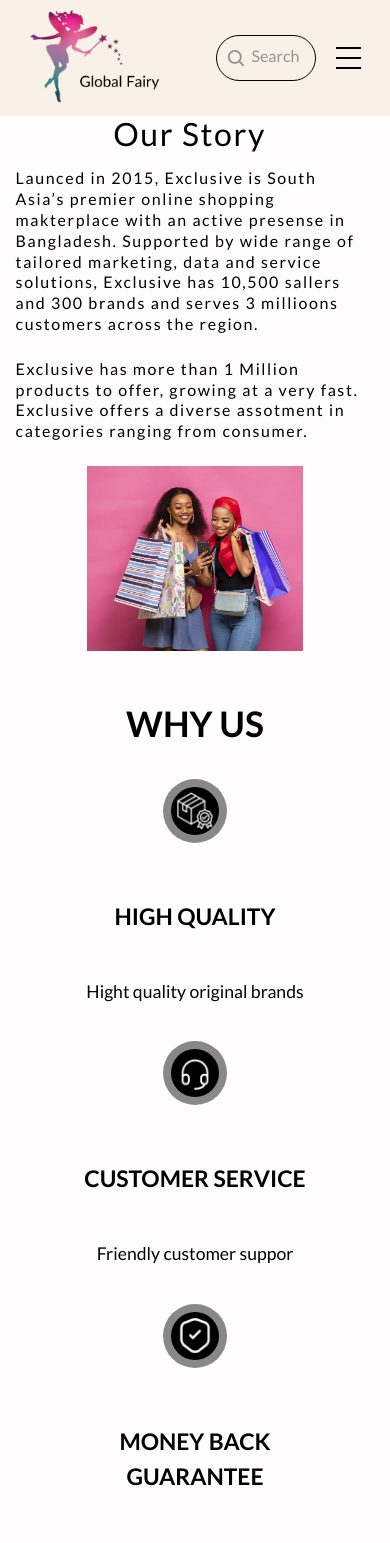
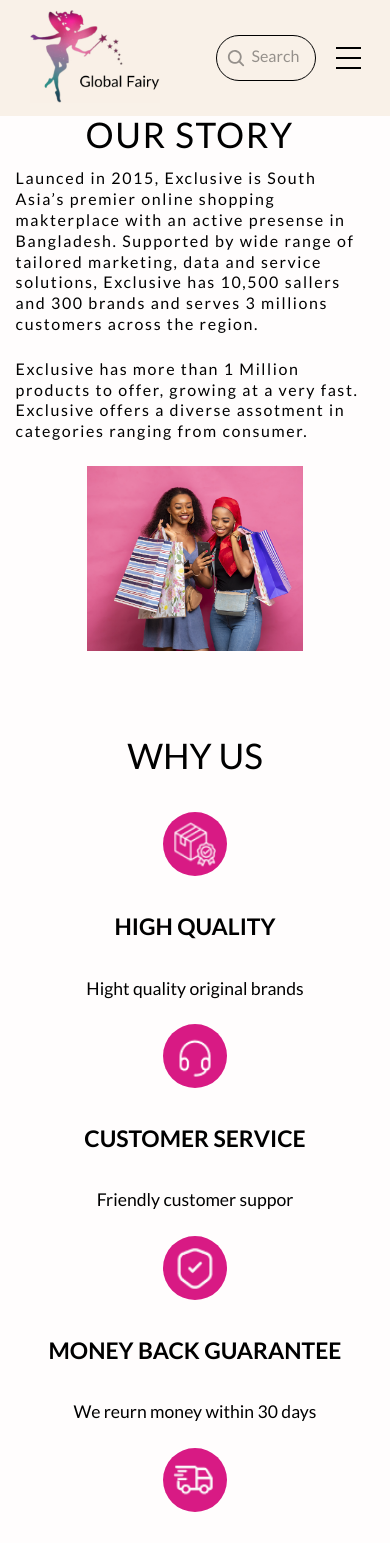
Before and after one commit to YahyaNashar22/Global-Fairy-front-end, a React (Create React App) app in the folder global-fairy/: page /about in a window 390 px wide. Shown: the top 1543 px of the page. Built offline with nearby package versions, Linux system fonts and the light colour scheme.

Commit message:
edit color icons and about Page responsiveness

```diff
--- a/global-fairy/src/App.css
+++ b/global-fairy/src/App.css
@@ -12,7 +12,7 @@
     --rose-background-color: #F9F1E8;
     --teal-color: #378184;
     --thulian-pink: #D96093;
-    --sold-out-background-color: ##E51E1E;
+    --sold-out-background-color: #E51E1E;
     --wenge: #534B50;
     --input-color-background: #F5F5F5;
     --padding-section: 50px;
--- a/global-fairy/src/pages/About/About.js
+++ b/global-fairy/src/pages/About/About.js
@@ -11,10 +11,10 @@
         <div className={style.aboutContainer}>
             <div className={style.container}>
                 <div className={style.text}>
-                    <h2 className={style.aboutTitle}>Our Story</h2>
+                    <h2 className={style.aboutTitle}>OUR STORY</h2>
                     <p>Launced in 2015, Exclusive is South Asia’s premier online shopping makterplace with an active presense in
                         Bangladesh. Supported by wide range of tailored marketing, data and service solutions, Exclusive has
-                        10,500 sallers and 300 brands and serves 3 millioons customers across the region.</p>
+                        10,500 sallers and 300 brands and serves 3 millions customers across the region.</p>
                     <p>  Exclusive has more than 1 Million products to offer, growing at a very fast. Exclusive offers a diverse
                         assotment in categories ranging from consumer. </p>
                 </div>
@@ -23,7 +23,7 @@
                 </div>
             </div>
             <div className={style.whyus}>
-                <h2>WHY US</h2>
+                <h2 className={style.aboutTitle}>WHY US</h2>
                 <div className={style.allIcon}>
                     <div className={style.icon}>
                         <div className={`${style.frame} ${style.grayFrame}`}>
--- a/global-fairy/src/pages/About/About.module.css
+++ b/global-fairy/src/pages/About/About.module.css
@@ -1,163 +1,162 @@
-.aboutContainer{
+.aboutContainer {
     display: flex;
     flex-direction: column;
-    gap:3em;
+    gap: 3em;
     width: 90%;
-    margin:2% auto;
+    margin: 2% auto;
     justify-content: space-between;
     height: auto;
 }
+
 .container {
     display: flex;
     align-items: center;
     justify-content: space-between;
 }
-.aboutTitle{
-    font-size: 2em;
+
+.aboutTitle {
+    font-size: 2.2em;
     font-weight: normal;
 }
+
 .text {
     width: 50%;
     line-height: 2em;
     font-size: 1.1em;
     letter-spacing: 0.1em;
     padding-right: 3%;
-    font-weight:500;
-    text-justify:auto
-
+    font-weight: 500;
+    text-justify: auto
 }
 
-.text p{
+.text p {
     margin: 1.5em 0;
 }
+
 .image {
     width: 50%;
     text-align: right;
-    height:100%;
+    height: 100%;
+}
 
-}
-.image img{
+.image img {
     object-fit: cover;
     height: 100%;
     width: 100%;
 }
 
 .whyus {
-
     display: flex;
     flex-direction: column;
     justify-content: center;
     align-items: center;
-gap:1.2em;
-}
-.whyus h2{
-    font-size: 2.2em;
-}
-.frame {
-width: 100px;
-height: 100px;
-display: flex;
-align-items: center;
-justify-content: center;
-position: relative;
-}
-
-.grayFrame {
-background-color: #888;
-border-radius: 50%;
-/* width: 50px;
-height: 50px; */
-width: 4em;
-height: 4em;
+    gap: 1.5em;
+    margin: 2em 0;
 }
 
 .blackFrame {
-background-color: #000;
-width:3em;
-height:3em;
+    background-color: var(--magenta-dye-color);
+    width: 4em;
+    height: 4em;
     display: flex;
     align-items: center;
     justify-content: center;
     position: relative;
     border-radius: 50%;
+}
 
-}
-.icon{
+.icon {
     display: flex;
     flex-direction: column;
-justify-content: space-around;
+    justify-content: center;
     align-items: center;
     text-align: center;
-gap: 1em;
-width: 25%;
-padding: 1em;
+    width: 22%;
+    padding: 0.8em 0;
 }
-.icon img{
-    width: 80%;
-    height: 80%;
+
+.icon img {
+    width: 70%;
+    height: 70%;
     text-align: center;
 }
-.allIcon{
+
+.allIcon {
     display: flex;
     flex-direction: row;
     justify-content: center;
-width:90%;
+    width: 90%;
     flex-wrap: wrap;
+}
 
-}
-.phrase{
+.phrase {
     text-align: center;
-line-height: 2em;
+    line-height: 1.2em;
     font-size: 1.1em;
 }
+
+/*******************************/
+
 @media (max-width:1196px) {
-    .icon{
+    .icon {
         width: 50%;
     }
 }
+
 @media (max-width:1100px) {
 
     .container {
         display: flex;
         flex-direction: column;
     }
+
     .text {
         height: 40%;
         line-height: 1.5em;
         font-size: 1em;
         letter-spacing: 0.1em;
-        font-weight:500;
+        font-weight: 500;
+    }
+
+    .text p {
+        margin: 1.5em 0;
+    }
+
+    .image {
+        height: 60%;
+        width: 60%;
+    }
+
+    .text {
+        width: 100%;
+    }
 
 }
 
-    .text p{
-        margin: 1.5em 0;
-    }
-    .image {
-        height:60%;
-        width: 60%;
+@media (max-width:818px) {
 
-    }
-    .text {
+    .allIcon {
+
         width: 100%;
 
     }
-
-
 }
 
-@media (max-width:670px){
+@media (max-width:670px) {
     .text {
 
         line-height: 1.3em;
         font-size: 1em;
     }
+
 }
-@media (max-width:530px){
-    .aboutContainer{
+
+@media (max-width:530px) {
+    .aboutContainer {
         width: 92%;
     }
-    .icon{
+
+    .icon {
         width: 100%;
     }
 }
--- a/global-fairy/src/pages/Brand/Brand.js
+++ b/global-fairy/src/pages/Brand/Brand.js
@@ -34,12 +34,7 @@
                         <ProductCard />
                         <ProductCard />
                         <ProductCard />
-                        {/* <ProductCard />
                         <ProductCard />
-                        <ProductCard /> */}
-                        <ProductCard />
-
-
 
                     </div>
 
```
Lines whose indentation alone changed are shown as unchanged.
